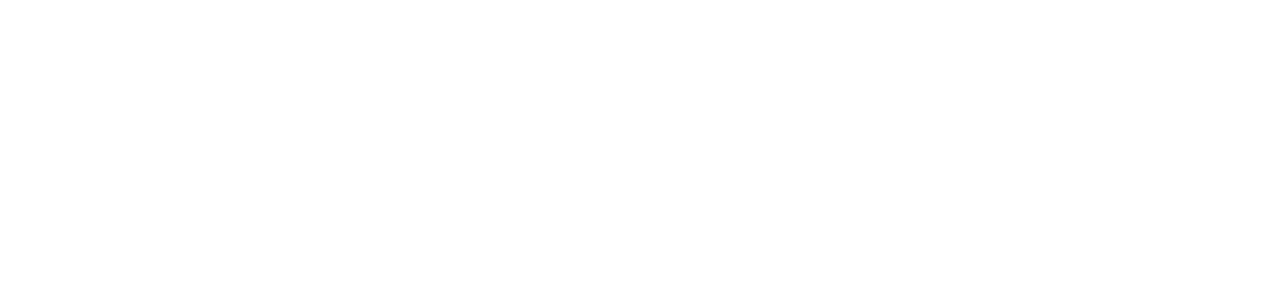
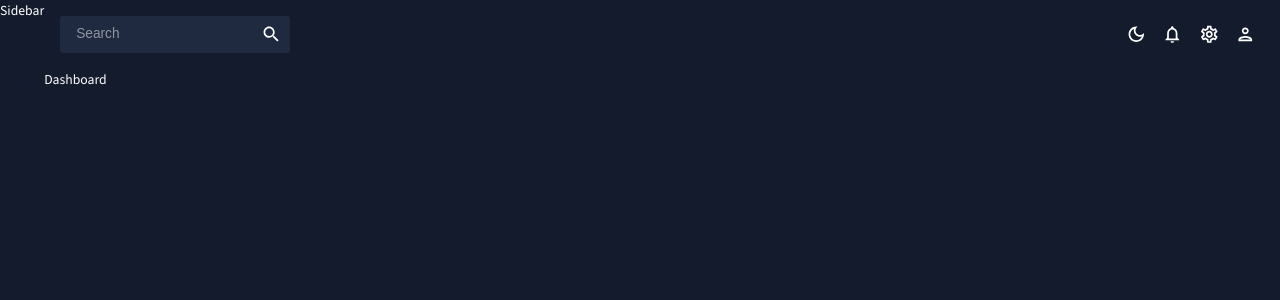
Before and after one commit to boseriddha/react-admin-dashboard, a React (Create React App) app: page / in a window 1280 px wide. Shown: the top 300 px of the page. Built offline with nearby package versions, Linux system fonts and the light colour scheme.

Commit message:
Completed topbar

```diff
--- a/src/App.js
+++ b/src/App.js
@@ -1,5 +1,48 @@
+import { ColorModeContext, useMode } from "./theme";
+import { CssBaseline, ThemeProvider } from "@mui/material";
+import { Routes, Route } from "react-router-dom";
+import Topbar from "./scenes/global/Topbar";
+import Sidebar from "./scenes/global/Sidebar";
+import Dashboard from "./scenes/dashboard";
+// import Team from "./scenes/team";
+// import Invoices from "./scenes/invoices";
+// import Contacts from "./scenes/contacts";
+// import Bar from "./scenes/bar";
+// import Form from "./scenes/form";
+// import Line from "./scenes/line";
+// import Pie from "./scenes/pie";
+// import FAQ from "./scenes/faq";
+// import Geography from "./scenes/geography";
+// import Calendar from "./scenes/calendar";
+
 function App() {
-  return <div className="app"></div>;
+  const [theme, colorMode] = useMode();
+  return (
+    <ColorModeContext.Provider value={colorMode}>
+      <ThemeProvider theme={theme}>
+        <CssBaseline />
+        <div className="app">
+          <Sidebar />
+          <main className="content">
+            <Topbar />
+            <Routes>
+              <Route path="/" element={<Dashboard />} />
+              {/* <Route path="/team" element={<Team />} /> */}
+              {/* <Route path="/contacts" element={<Contacts />} /> */}
+              {/* <Route path="/invoices" element={<Invoices />} /> */}
+              {/* <Route path="/form" element={<Form />} /> */}
+              {/* <Route path="/bar" element={<Bar />} /> */}
+              {/* <Route path="/pie" element={<Pie />} /> */}
+              {/* <Route path="/line" element={<Line />} /> */}
+              {/* <Route path="/faq" element={<FAQ />} /> */}
+              {/* <Route path="/geography" element={<Geography />} /> */}
+              {/* <Route path="/calendar" element={<Calendar />} /> */}
+            </Routes>
+          </main>
+        </div>
+      </ThemeProvider>
+    </ColorModeContext.Provider>
+  );
 }
 
 export default App;
--- a/src/scenes/global/Topbar.jsx
+++ b/src/scenes/global/Topbar.jsx
@@ -1,5 +1,56 @@
+import { Box, IconButton, useTheme } from "@mui/material";
+import { useContext } from "react";
+import { ColorModeContext, tokens } from "../../theme";
+import InputBase from "@mui/material/InputBase";
+import LightModeOutlinedIcon from "@mui/icons-material/LightModeOutlined";
+import DarkModeOutlineIcon from "@mui/icons-material/DarkModeOutlined";
+import NotificationsOutlinedIcon from "@mui/icons-material/NotificationsOutlined";
+import SettingsOutlinedIcon from "@mui/icons-material/SettingsOutlined";
+import PersonOutlinedIcon from "@mui/icons-material/PersonOutlined";
+import SearchIcon from "@mui/icons-material/Search";
+
 const Topbar = () => {
-  return <div>Topbar</div>;
+  const theme = useTheme();
+  const colors = tokens(theme.palette.mode);
+  const colorMode = useContext(ColorModeContext);
+
+  return (
+    <Box display="flex" justifyContent="space-between" p={2}>
+      {/* Search Bar */}
+      <Box
+        display="flex"
+        backgroundColor={colors.primary[400]}
+        borderRadius="3px"
+      >
+        <InputBase sx={{ ml: 2, flex: 1 }} placeholder="Search" />
+        <IconButton type="button" sx={{ p: 1 }}>
+          <SearchIcon />
+        </IconButton>
+      </Box>
+      {/* Icons */}
+      <Box display="flex">
+        <IconButton onClick={colorMode.toggleColorMode}>
+          {theme.palette.mode === "dark" ? (
+            <DarkModeOutlineIcon />
+          ) : (
+            <LightModeOutlinedIcon />
+          )}
+        </IconButton>
+        {/* Notifications */}
+        <IconButton>
+          <NotificationsOutlinedIcon />
+        </IconButton>
+        {/* Settings */}
+        <IconButton>
+          <SettingsOutlinedIcon />
+        </IconButton>
+        {/* Account */}
+        <IconButton>
+          <PersonOutlinedIcon />
+        </IconButton>
+      </Box>
+    </Box>
+  );
 };
 
 export default Topbar;
--- a/src/theme.js
+++ b/src/theme.js
@@ -1,8 +1,7 @@
 import { createContext, useState, useMemo } from "react";
 import { createTheme } from "@mui/material/styles";
 
-//Color Design Token
-
+// color design tokens export
 export const tokens = (mode) => ({
   ...(mode === "dark"
     ? {
@@ -21,7 +20,7 @@
           100: "#d0d1d5",
           200: "#a1a4ab",
           300: "#727681",
-          400: "#434957",
+          400: "#1F2A40",
           500: "#141b2d",
           600: "#101624",
           700: "#0c101b",
@@ -78,9 +77,9 @@
           100: "#040509",
           200: "#080b12",
           300: "#0c101b",
-          400: "#101624",
+          400: "#f2f0f0", // manually changed
           500: "#141b2d",
-          600: "#434957",
+          600: "#1F2A40",
           700: "#727681",
           800: "#a1a4ab",
           900: "#d0d1d5",
@@ -121,7 +120,7 @@
       }),
 });
 
-// Mui theme settings
+// mui theme settings
 export const themeSettings = (mode) => {
   const colors = tokens(mode);
   return {
@@ -129,6 +128,7 @@
       mode: mode,
       ...(mode === "dark"
         ? {
+            // palette values for dark mode
             primary: {
               main: colors.primary[500],
             },
@@ -145,8 +145,9 @@
             },
           }
         : {
+            // palette values for light mode
             primary: {
-              main: colors.primary[500],
+              main: colors.primary[100],
             },
             secondary: {
               main: colors.greenAccent[500],
@@ -192,13 +193,14 @@
   };
 };
 
-// Context for color mode
-export const colorModeContext = createContext({
+// context for color mode
+export const ColorModeContext = createContext({
   toggleColorMode: () => {},
 });
 
 export const useMode = () => {
   const [mode, setMode] = useState("dark");
+
   const colorMode = useMemo(
     () => ({
       toggleColorMode: () =>
@@ -208,6 +210,5 @@
   );
 
   const theme = useMemo(() => createTheme(themeSettings(mode)), [mode]);
-
   return [theme, colorMode];
 };
```
